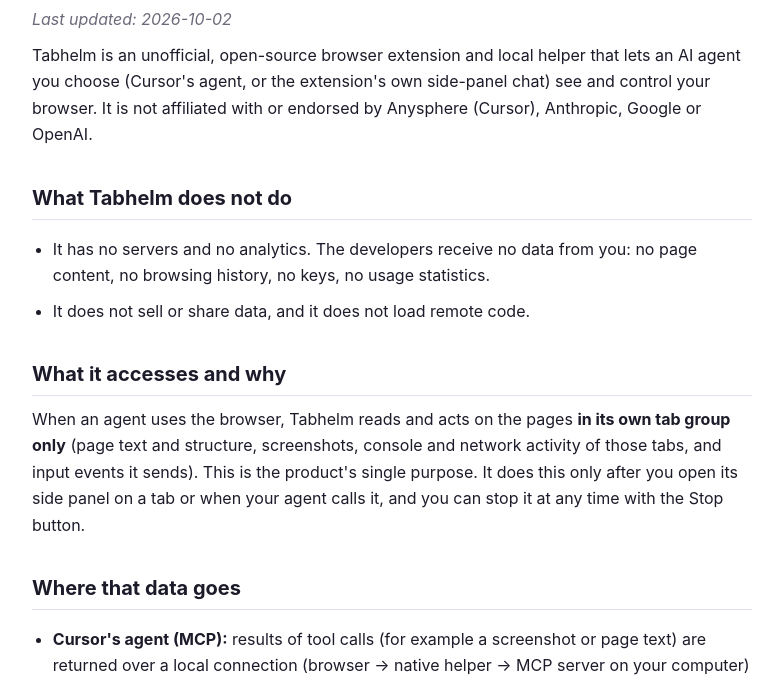
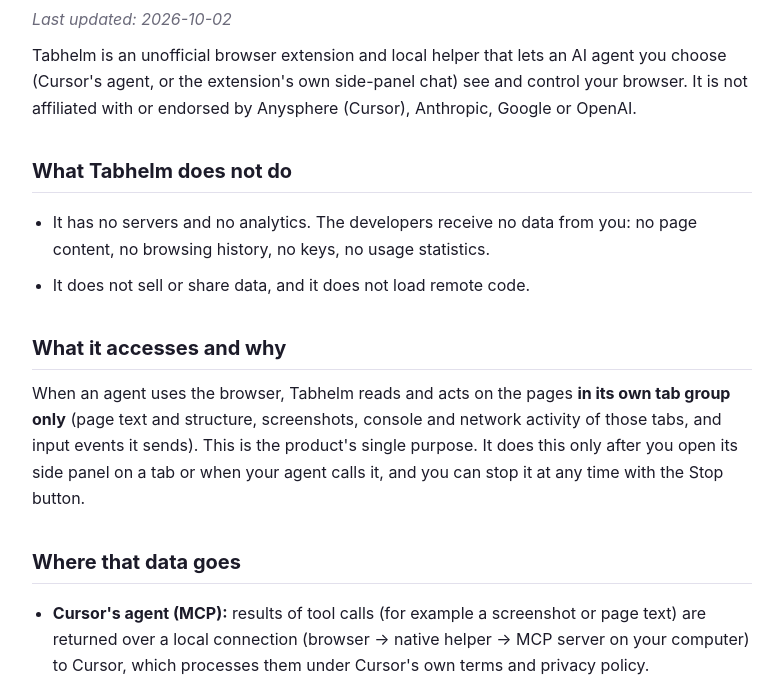
Before and after one commit to jyotiraj007/tabhelmweb, a plain HTML site: page privacy/index.html in a window 1280 px wide. Shown: the part 85-769 px from the top of the page, without its empty margins (248-1031 px from the left). Drawn offline with Linux system fonts and the light colour scheme.

Commit message:
Remove the open-source wording; refresh promo tile

```diff
--- a/privacy/index.html
+++ b/privacy/index.html
@@ -18,7 +18,7 @@ em{color:var(--muted)}
 <body>
 <h1>Tabhelm privacy policy</h1>
 <p><em>Last updated: 2026-10-02</em></p>
-<p>Tabhelm is an unofficial, open-source browser extension and local helper that lets an AI agent you choose (Cursor's agent, or the extension's own side-panel chat) see and control your browser. It is not affiliated with or endorsed by Anysphere (Cursor), Anthropic, Google or OpenAI.</p>
+<p>Tabhelm is an unofficial browser extension and local helper that lets an AI agent you choose (Cursor's agent, or the extension's own side-panel chat) see and control your browser. It is not affiliated with or endorsed by Anysphere (Cursor), Anthropic, Google or OpenAI.</p>
 <h2>What Tabhelm does not do</h2>
 <ul>
 <li>It has no servers and no analytics. The developers receive no data from you: no page content, no browsing history, no keys, no usage statistics.</li>
```
Also changed, not shown: index.html (+1 -1 lines), assets/promo-tile-440x280.jpg, 1 other file.
